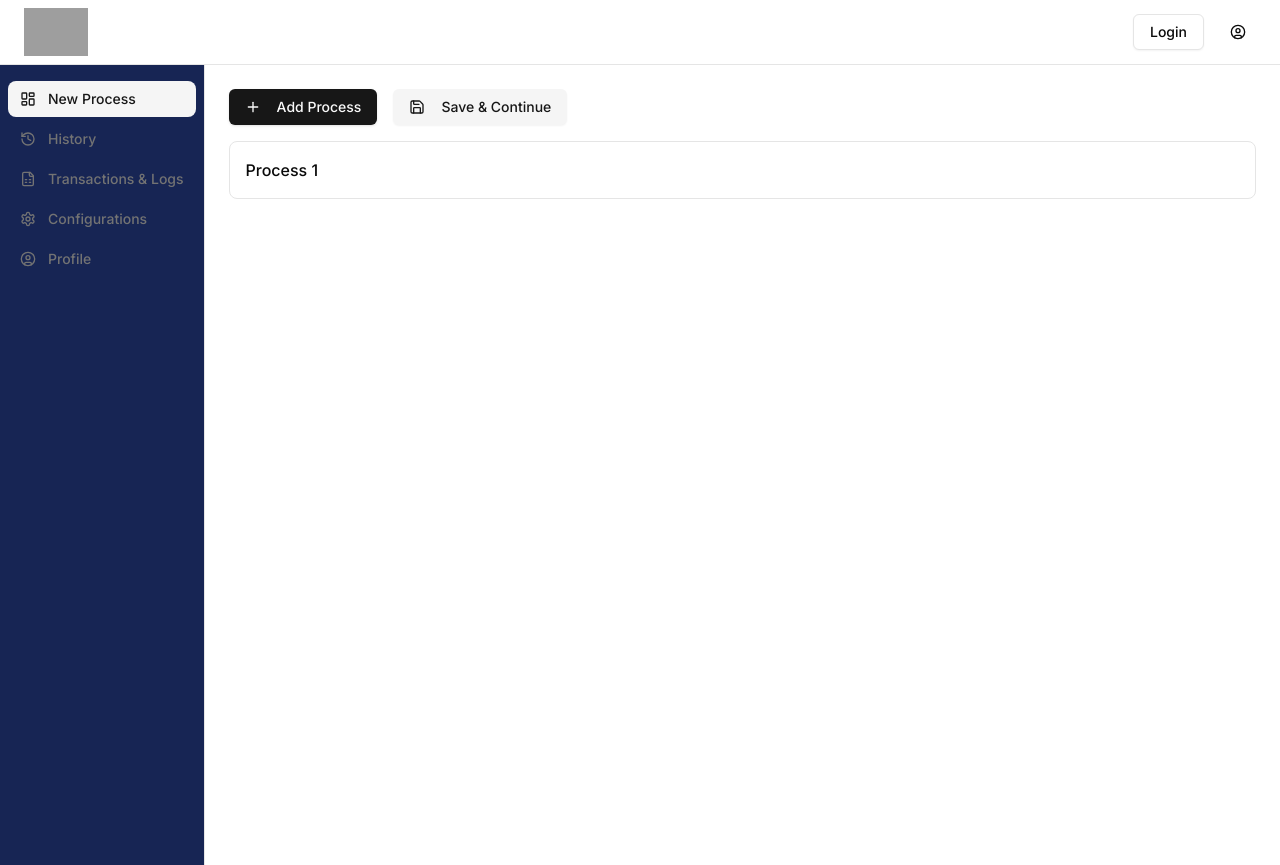
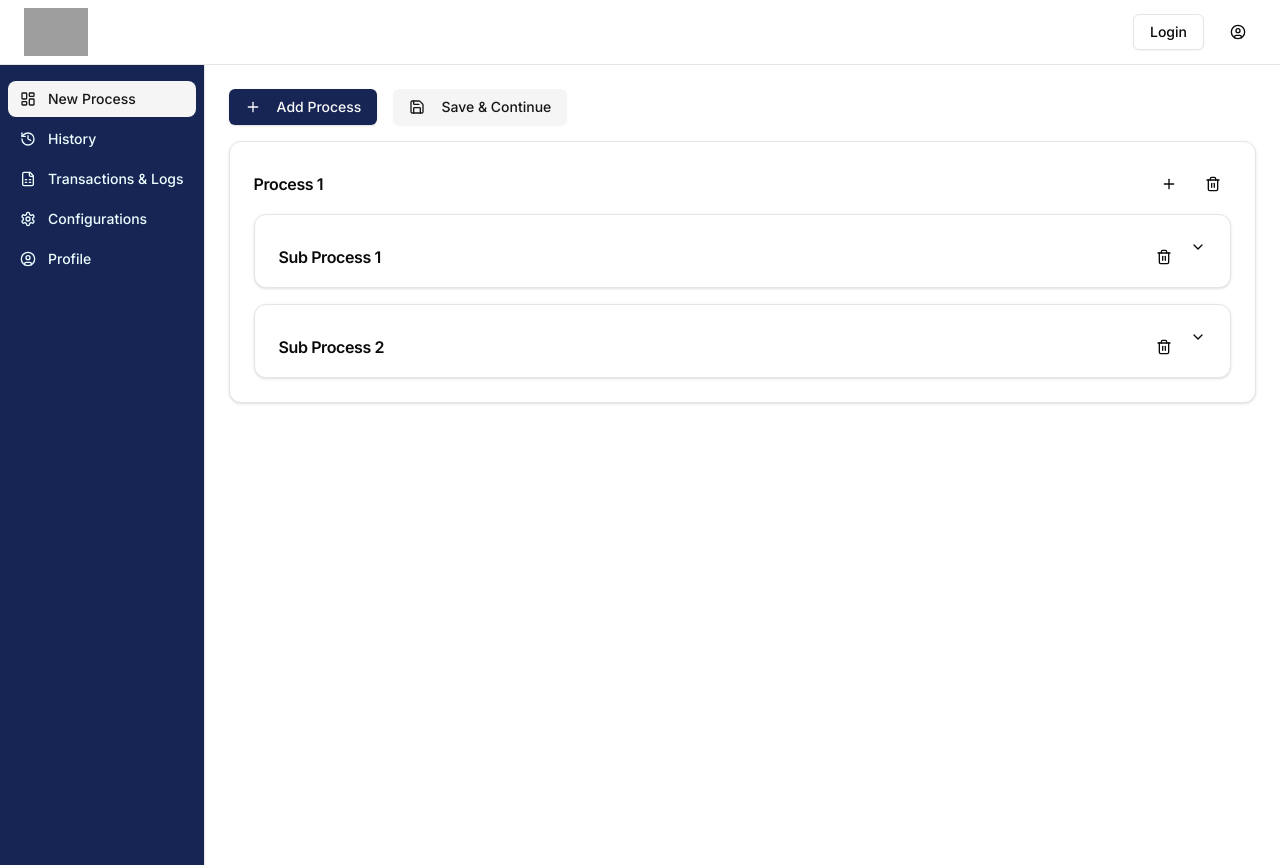
Before and after one commit to Suhas-GS-Ahana/Ahana-Reporting-Tool-FE, a Next.js app: page /new-process in a window 1280 px wide. Built offline with nearby package versions, Linux system fonts and the light colour scheme; grey boxes are pictures that could not be loaded.

Commit message:
worked on process page.

```diff
--- a/src/app/login/page.jsx
+++ b/src/app/login/page.jsx
@@ -4,6 +4,8 @@ import { Input } from "@/components/ui/input"
 import { Card, CardContent, CardDescription, CardFooter, CardHeader, CardTitle } from "@/components/ui/card"
 
 export default function LoginPage() {
+
+
   return (
     <div className="flex items-center justify-center min-h-screen bg-background">
       <Card className="w-[450px]">
--- a/src/app/new-process/page.jsx
+++ b/src/app/new-process/page.jsx
@@ -1,10 +1,11 @@
 "use client"
 
 import { useState } from "react"
-import { Plus, Save } from "lucide-react"
+import { Plus, Save, Trash2, ChevronDown } from "lucide-react"
 import { Button } from "@/components/ui/button"
 import { Input } from "@/components/ui/input"
 import { Textarea } from "@/components/ui/textarea"
+import { Card, CardContent, CardHeader, CardTitle } from "@/components/ui/card"
 import { Collapsible, CollapsibleContent, CollapsibleTrigger } from "@/components/ui/collapsible"
 import { useToast } from "@/hooks/use-toast"
 import { Toaster } from "@/components/ui/toaster"
@@ -33,6 +34,31 @@ export default function NewProcess() {
     },
   ])
 
+  const handleAddProcess = () => {
+    const newProcess = {
+      id: Date.now(),
+      name: `Process ${processes.length + 1}`,
+      subProcesses: [],
+    }
+    setProcesses([...processes, newProcess])
+  }
+
+  const handleAddSubProcess = (processId) => {
+    setProcesses(
+      processes.map((process) => {
+        if (process.id === processId) {
+          const subProcessId = process.subProcesses.length + 1
+          process.subProcesses.push({
+            id: Date.now(),
+            name: `Sub Process ${subProcessId}`,
+            queries: [],
+          })
+        }
+        return process
+      }),
+    )
+  }
+
   const handleAddQuery = (processId, subProcessId) => {
     setProcesses(
       processes.map((process) => {
@@ -53,6 +79,37 @@ export default function NewProcess() {
     )
   }
 
+  const handleDeleteProcess = (processId) => {
+    setProcesses(processes.filter((process) => process.id !== processId))
+  }
+
+  const handleDeleteSubProcess = (processId, subProcessId) => {
+    setProcesses(
+      processes.map((process) => {
+        if (process.id === processId) {
+          process.subProcesses = process.subProcesses.filter((subProcess) => subProcess.id !== subProcessId)
+        }
+        return process
+      }),
+    )
+  }
+
+  const handleDeleteQuery = (processId, subProcessId, queryId) => {
+    setProcesses(
+      processes.map((process) => {
+        if (process.id === processId) {
+          process.subProcesses = process.subProcesses.map((subProcess) => {
+            if (subProcess.id === subProcessId) {
+              subProcess.queries = subProcess.queries.filter((query) => query.id !== queryId)
+            }
+            return subProcess
+          })
+        }
+        return process
+      }),
+    )
+  }
+
   const handleSave = () => {
     toast({
       title: "Query Saved",
@@ -63,7 +120,7 @@ export default function NewProcess() {
   return (
     <div className="space-y-4">
       <div className="flex gap-4">
-        <Button>
+        <Button onClick={handleAddProcess} className='bg-blue-950'>
           <Plus className="mr-2 h-4 w-4" />
           Add Process
         </Button>
@@ -74,46 +131,70 @@ export default function NewProcess() {
       </div>
 
       {processes.map((process) => (
-        <div key={process.id} className="space-y-4">
+        <Card key={process.id}>
+          <CardHeader className="pb-3">
+            <div className="flex items-center justify-between">
+              <CardTitle>{process.name}</CardTitle>
+              <div className="flex gap-2">
+                <Button variant="ghost" size="icon" onClick={() => handleAddSubProcess(process.id)}>
+                  <Plus className="h-4 w-4" />
+                </Button>
+                <Button variant="ghost" size="icon" onClick={() => handleDeleteProcess(process.id)}>
+                  <Trash2 className="h-4 w-4" />
+                </Button>
+              </div>
+            </div>
+          </CardHeader>
+          <CardContent className="space-y-4">
+            {process.subProcesses.map((subProcess) => (
+              <Card key={subProcess.id}>
                 <Collapsible>
-            <CollapsibleTrigger className="flex w-full items-center justify-between rounded-lg border p-4 font-medium">
-              {process.name}
+                  <CardHeader className="pb-3">
+                    <CollapsibleTrigger className="flex w-full items-center justify-between">
+                      <CardTitle className="text-base">{subProcess.name}</CardTitle>
+                      <div className="flex gap-2">
+                        <Button
+                          variant="ghost"
+                          size="icon"
+                          onClick={(e) => {
+                            e.stopPropagation()
+                            handleDeleteSubProcess(process.id, subProcess.id)
+                          }}
+                        >
+                          <Trash2 className="h-4 w-4" />
+                        </Button>
+                        <ChevronDown className="h-4 w-4" />
+                      </div>
                     </CollapsibleTrigger>
-            <CollapsibleContent className="space-y-4 p-4">
-              {process.subProcesses.map((subProcess) => (
-                <Collapsible key={subProcess.id}>
-                  <CollapsibleTrigger className="flex w-full items-center justify-between rounded-lg border p-4">
-                    {subProcess.name}
-                  </CollapsibleTrigger>
-                  <CollapsibleContent className="space-y-4 p-4">
+                  </CardHeader>
+                  <CollapsibleContent>
+                    <CardContent className="space-y-4">
                       {subProcess.queries.map((query) => (
-                      <div key={query.id} className="grid gap-4">
-                        <Input
-                          placeholder="Query Name"
-                          value={query.name}
-                          onChange={(e) => {
-                            // Handle query name change
-                          }}
-                        />
-                        <Textarea
-                          placeholder="Enter SQL query"
-                          value={query.query}
-                          onChange={(e) => {
-                            // Handle query change
-                          }}
-                        />
+                        <div key={query.id} className="space-y-2">
+                          <div className="flex gap-2">
+                            <Input placeholder="Query Name" value={query.name} className="flex-1" />
+                            <Button
+                              variant="ghost"
+                              size="icon"
+                              onClick={() => handleDeleteQuery(process.id, subProcess.id, query.id)}
+                            >
+                              <Trash2 className="h-4 w-4" />
+                            </Button>
+                          </div>
+                          <Textarea placeholder="Enter SQL query" value={query.query} rows={3} />
                         </div>
                       ))}
                       <Button variant="outline" onClick={() => handleAddQuery(process.id, subProcess.id)}>
                         <Plus className="mr-2 h-4 w-4" />
                         Add New Query
                       </Button>
+                    </CardContent>
                   </CollapsibleContent>
                 </Collapsible>
+              </Card>
             ))}
-            </CollapsibleContent>
-          </Collapsible>
-        </div>
+          </CardContent>
+        </Card>
       ))}
       <Toaster />
     </div>
--- a/src/components/Sidebar.jsx
+++ b/src/components/Sidebar.jsx
@@ -18,7 +18,7 @@ export function Sidebar() {
                 href={item.href}
                 className={cn(
                   "flex items-center gap-3 rounded-lg px-3 py-2 text-sm font-medium hover:bg-accent hover:text-accent-foreground",
-                  pathname === item.href ? "bg-accent text-accent-foreground" : "text-muted-foreground",
+                  pathname === item.href ? "bg-accent text-accent-foreground" : "text-cyan-50",
                 )}
               >
                 <item.icon className="h-4 w-4" />
```
Lines whose indentation alone changed are shown as unchanged.
